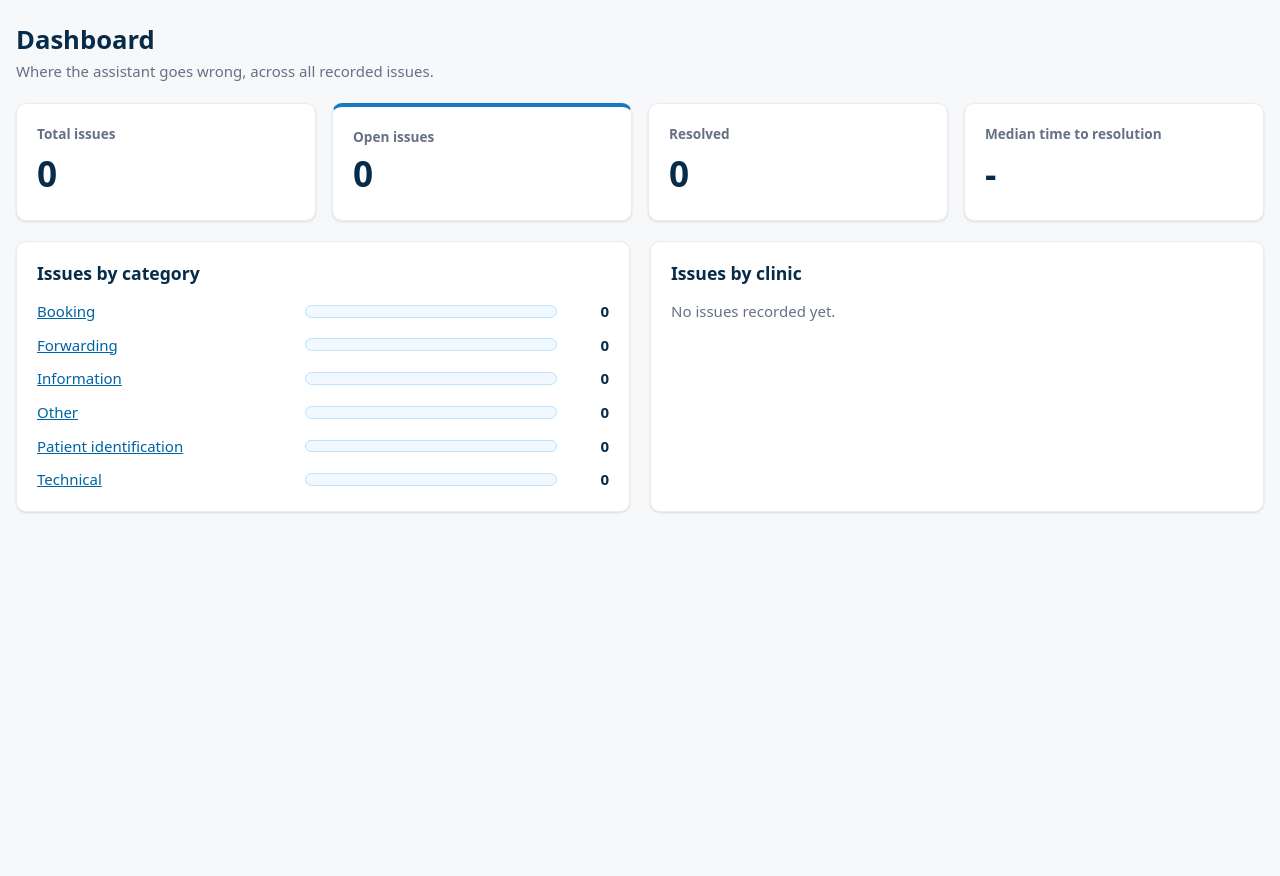
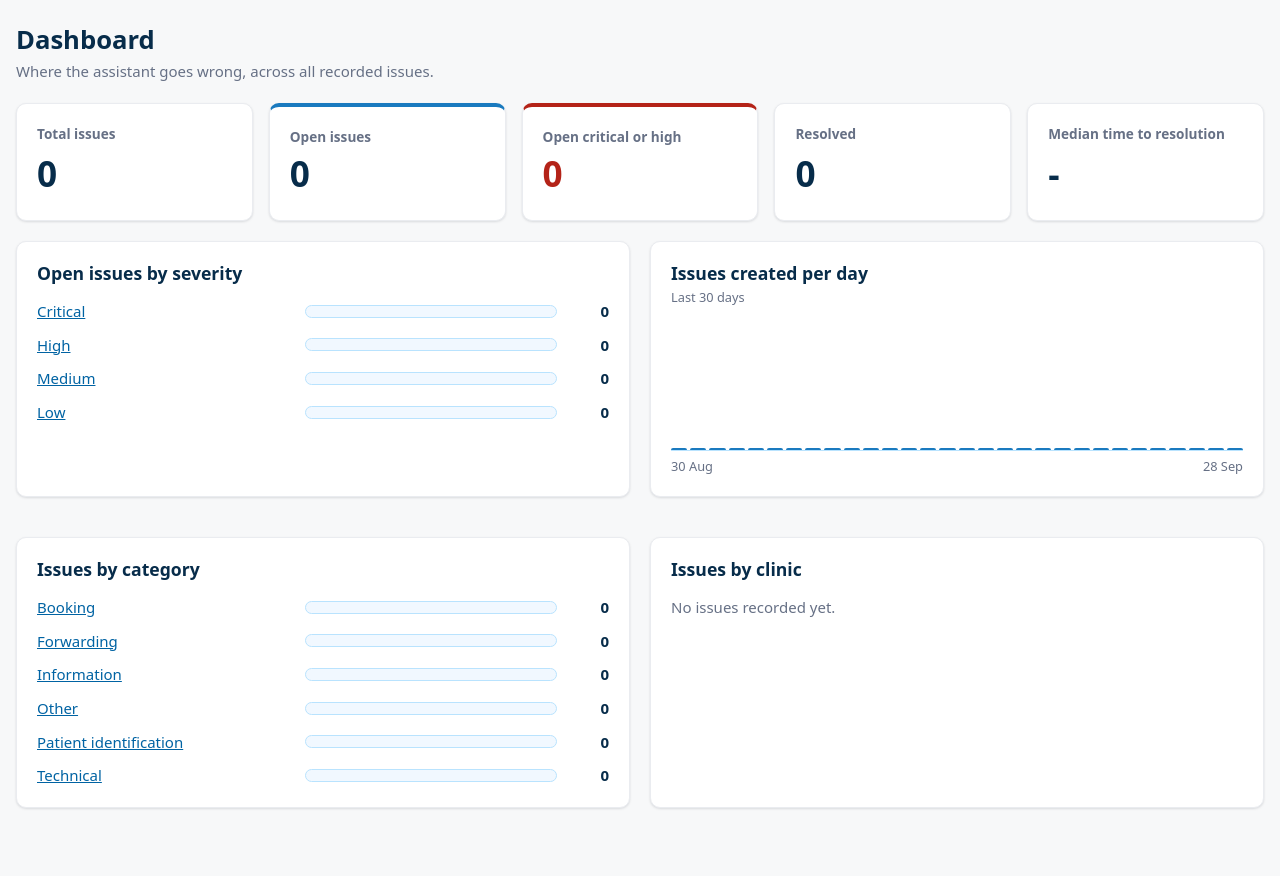
Before and after one commit to Stagnoz/call-issue-tracker, a FastAPI app: page /dashboard in a window 1280 px wide. Shown: the part 59-935 px from the top of the page. Before the commit the page ends 572 px from the top, so only its background shows below. Run offline with FastAPI, Linux system fonts and the light colour scheme; some libraries are stand-ins or nearby versions.

Commit message:
feat: add severity-aware dashboard
The dashboard and /api/stats now show open issues by severity (critical
first, each bar linking to the filtered list), a highlighted count of
open critical or high issues, and issues created per day over the last
30 days as a row of CSS bars. Days are calendar days in APP_TIMEZONE, so
an issue created late in the evening UTC counts on the right local day.

Co-Authored-By: Claude Opus 5.5 <noreply@anthropic.com>

```diff
--- a/app/routes/web.py
+++ b/app/routes/web.py
@@ -1,7 +1,7 @@
 """HTML pages. They call the same service functions as the JSON API."""
 
 from collections.abc import Mapping
-from datetime import datetime
+from datetime import date, datetime
 from pathlib import Path
 from typing import Annotated
 from urllib.parse import parse_qs, urlencode
@@ -41,7 +41,13 @@ def duration(hours: float) -> str:
     return f"{days} d {rest} h" if rest else f"{days} d"
 
 
+def short_date(value: date) -> str:
+    """'28 Sep'."""
+    return f"{value.day} {value:%b}"
+
+
 templates.env.filters["local_time"] = local_time
+templates.env.filters["short_date"] = short_date
 templates.env.filters["duration"] = duration
 
 # HTML pages are not part of the API, so they stay out of /docs.
@@ -268,12 +274,14 @@ def reopen_issue_from_form(
 
 @router.get("/dashboard")
 def dashboard(request: Request, session: SessionDep) -> HTMLResponse:
-    stats = services.get_stats(session)
+    stats = services.get_stats(session, tz=request.app.state.settings.timezone)
     context = {
         "active": "dashboard",
         "stats": stats,
         # Bars are scaled to the biggest bar in each chart (1 avoids dividing by zero).
         "category_max": max((row.count for row in stats.by_category), default=0) or 1,
         "clinic_max": max((row.count for row in stats.by_clinic), default=0) or 1,
+        "severity_max": max((row.count for row in stats.open_by_severity), default=0) or 1,
+        "daily_max": max((row.count for row in stats.created_per_day), default=0) or 1,
     }
     return render(request, "dashboard.html", context)
--- a/app/static/style.css
+++ b/app/static/style.css
@@ -531,7 +531,7 @@ textarea:focus {
 
 .stat-grid {
   display: grid;
-  grid-template-columns: repeat(4, minmax(0, 1fr));
+  grid-template-columns: repeat(auto-fit, minmax(10rem, 1fr));
   gap: 1rem;
   margin-bottom: 1.25rem;
 }
@@ -558,6 +558,14 @@ textarea:focus {
 
 .stat-highlight {
   border-top: 4px solid var(--brand);
+}
+
+.stat-alert {
+  border-top: 4px solid var(--danger);
+}
+
+.stat-alert .stat-value {
+  color: var(--danger);
 }
 
 .dashboard-grid {
@@ -599,6 +607,53 @@ textarea:focus {
   border-radius: 999px;
 }
 
+.bar-fill-critical {
+  background: var(--danger);
+}
+
+.bar-fill-high {
+  background: var(--warning);
+}
+
+.bar-fill-low {
+  background: #98a2b3;
+}
+
+.chart-caption {
+  margin: -0.75rem 0 1rem;
+}
+
+.daily-chart {
+  display: flex;
+  align-items: flex-end;
+  gap: 3px;
+  height: 8rem;
+  margin: 0;
+  padding: 0;
+  list-style: none;
+  border-bottom: 1px solid var(--sky-border);
+}
+
+.daily-chart li {
+  flex: 1;
+  height: 100%;
+  display: flex;
+  align-items: flex-end;
+}
+
+.daily-bar {
+  width: 100%;
+  min-height: 2px;
+  background: var(--brand);
+  border-radius: 3px 3px 0 0;
+}
+
+.daily-axis {
+  display: flex;
+  justify-content: space-between;
+  margin-top: 0.35rem;
+}
+
 .bar-count {
   text-align: right;
   font-weight: 700;
@@ -615,6 +670,10 @@ textarea:focus {
 
   .stat-grid {
     grid-template-columns: repeat(2, minmax(0, 1fr));
+  }
+
+  .stat-grid .stat:last-child {
+    grid-column: 1 / -1;
   }
 
   .stat-value {
--- a/app/templates/dashboard.html
+++ b/app/templates/dashboard.html
@@ -1,11 +1,11 @@
 {% extends "base.html" %}
 {% block title %}Dashboard{% endblock %}
 
-{% macro bar(label, count, max_count, href) -%}
+{% macro bar(label, count, max_count, href, variant="") -%}
   <li class="bar-row">
     <a class="bar-label" href="{{ href }}">{{ label }}</a>
     <div class="bar-track" aria-hidden="true">
-      <div class="bar-fill" style="width: {{ (count / max_count * 100) | round(1) }}%"></div>
+      <div class="bar-fill{% if variant %} bar-fill-{{ variant }}{% endif %}" style="width: {{ (count / max_count * 100) | round(1) }}%"></div>
     </div>
     <span class="bar-count">{{ count }}</span>
   </li>
@@ -28,6 +28,10 @@
       <span class="stat-label">Open issues</span>
       <span class="stat-value">{{ stats.open }}</span>
     </p>
+    <p class="card stat stat-alert">
+      <span class="stat-label">Open critical or high</span>
+      <span class="stat-value">{{ stats.open_critical_or_high }}</span>
+    </p>
     <p class="card stat">
       <span class="stat-label">Resolved</span>
       <span class="stat-value">{{ stats.resolved }}</span>
@@ -41,6 +45,32 @@
   </div>
 
   <div class="dashboard-grid">
+    <section class="card" aria-labelledby="by-severity">
+      <h2 id="by-severity">Open issues by severity</h2>
+      <ul class="bars">
+        {% for row in stats.open_by_severity %}
+          {{ bar(row.label, row.count, severity_max, "/issues?status=open&severity=" ~ row.severity.value, row.severity.value) }}
+        {% endfor %}
+      </ul>
+    </section>
+
+    <section class="card" aria-labelledby="per-day">
+      <h2 id="per-day">Issues created per day</h2>
+      <p class="muted small chart-caption">Last {{ stats.created_per_day | length }} days</p>
+      <ol class="daily-chart">
+        {% for row in stats.created_per_day %}
+          <li title="{{ row.day | short_date }}: {{ row.count }}">
+            <span class="daily-bar" style="height: {{ (row.count / daily_max * 100) | round(1) }}%"></span>
+            <span class="visually-hidden">{{ row.day | short_date }}: {{ row.count }}</span>
+          </li>
+        {% endfor %}
+      </ol>
+      <div class="daily-axis muted small" aria-hidden="true">
+        <span>{{ stats.created_per_day[0].day | short_date }}</span>
+        <span>{{ stats.created_per_day[-1].day | short_date }}</span>
+      </div>
+    </section>
+
     <section class="card" aria-labelledby="by-category">
       <h2 id="by-category">Issues by category</h2>
       <ul class="bars">
```
Also changed, not shown: app/routes/api.py (+6 -4 lines), app/schemas.py (+17 -1 lines), app/services.py (+45 -6 lines), tests/test_web.py (+1 -1 lines).
